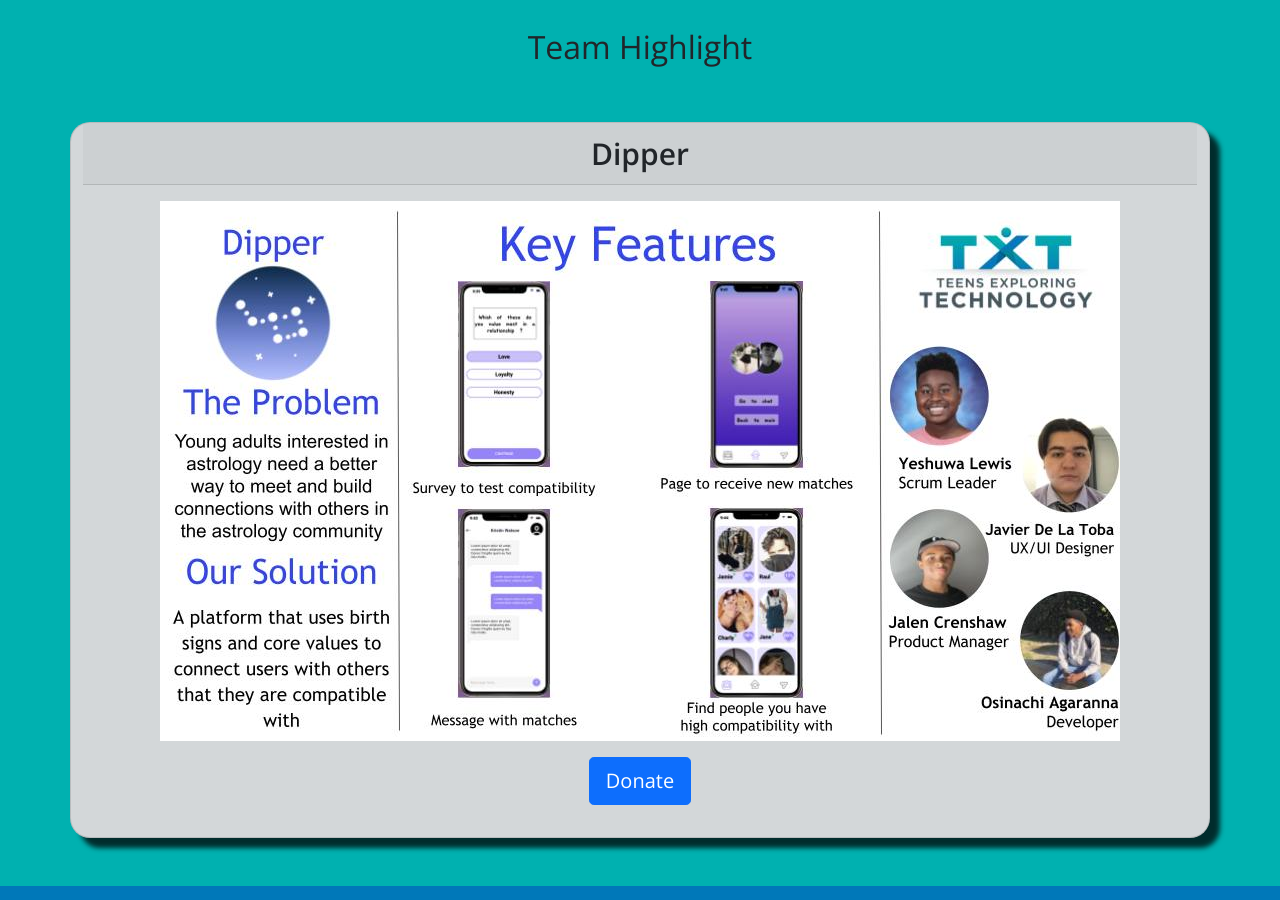
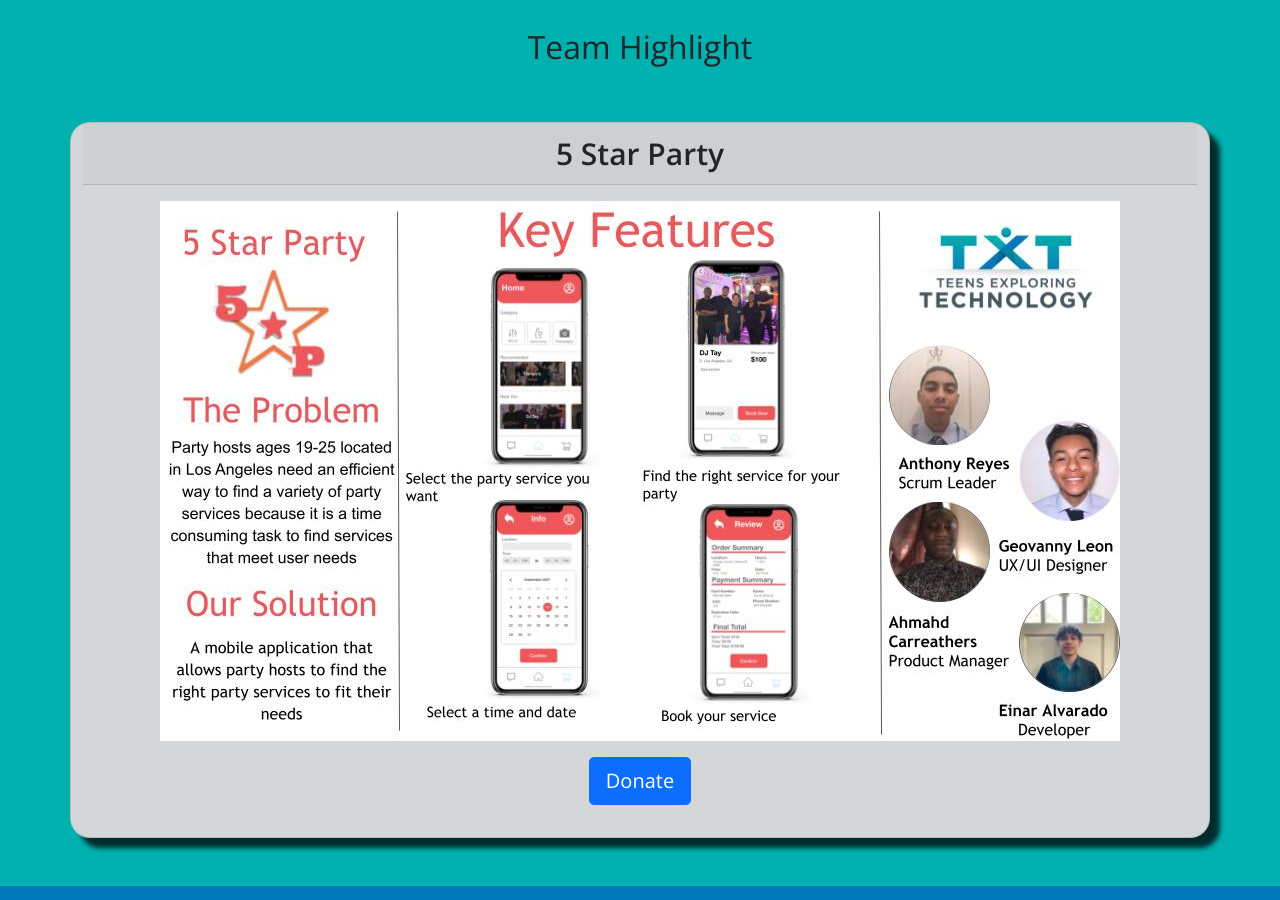
Before and after one commit to TxT-Miguel/SCLA-Page, a React (Create React App) app in the folder scla-page/: page /home/1 in a window 1280 px wide. Shown: the part 820-1720 px from the top of the page. Built offline with nearby package versions, Linux system fonts and the light colour scheme.

Commit message:
made changes to routing to make it dynamic and change teams depending on the route parameter given

```diff
--- a/scla-page/src/App.js
+++ b/scla-page/src/App.js
@@ -12,11 +12,11 @@
   return (
     <div>
       <Switch>
-        <Route path="/home">
+        <Route path="/home/:id">
           <Home />
         </Route>
         <Route path="/">
-          <Redirect to="/home" />
+          <Redirect to="/home/0" />
         </Route>
       </Switch>
     </div>
--- a/scla-page/src/pages/Home.js
+++ b/scla-page/src/pages/Home.js
@@ -1,4 +1,5 @@
 import React, { Fragment } from "react";
+import { useParams } from "react-router-dom";
 import { Container, Row, Col, Card } from "react-bootstrap";
 
 // images
@@ -9,7 +10,6 @@
 import EVENTBRITE_logo from "../util/img/misc/eventbrite-logo.png";
 
 // components
-// import TeamCards from "../components/TeamCards";
 import Footer from "../components/Footer";
 
 // css
@@ -18,6 +18,9 @@
 import SingleTeamCard from "../components/SingleTeamCard";
 
 const Home = () => {
+  // use values 0-8 as indexes for each team. anything above it will not generate
+  let { id } = useParams();
+
   return (
     <Fragment>
       <div className="overlay-background">
@@ -34,7 +37,10 @@
                 alt="SCLA Demo Day flyer"
               />
             </Col>
-            <Col md={{ span: 5, offset: 2 }} className="d-flex flex-column my-3">
+            <Col
+              md={{ span: 5, offset: 2 }}
+              className="d-flex flex-column my-3"
+            >
               <Card className="my-auto">
                 <Card.Body>
                   <Card.Title>Where</Card.Title>
@@ -54,7 +60,7 @@
               </Card>
 
               <Row>
-                <Col md={6} >
+                <Col md={6}>
                   <Card>
                     <Card.Title>Sign up here!</Card.Title>
                     <Card.Text>
@@ -98,16 +104,17 @@
 
       <section>
         <Container>
-          <h2 className="text-center py-5">Team Highlight</h2>
+          {id < 9 || Number.isNaN(id) ? (
+            <h2 className="text-center py-5">Team Highlight</h2>
+          ) : (
+            ""
+          )}
           <Row>
-            <SingleTeamCard oneTeam={TEAM_INFO[0]} />
-            {/* {TEAM_INFO.map((i) => (
-              <Col md={4}>
-                <TeamCards
-                  team={i}
-                />
-              </Col>
-            ))} */}
+            {id < 9 || Number.isNaN(id) ? (
+              <SingleTeamCard oneTeam={TEAM_INFO[id]} />
+            ) : (
+              <h1 className="text-center">Team not found</h1>
+            )}
           </Row>
         </Container>
       </section>
```
